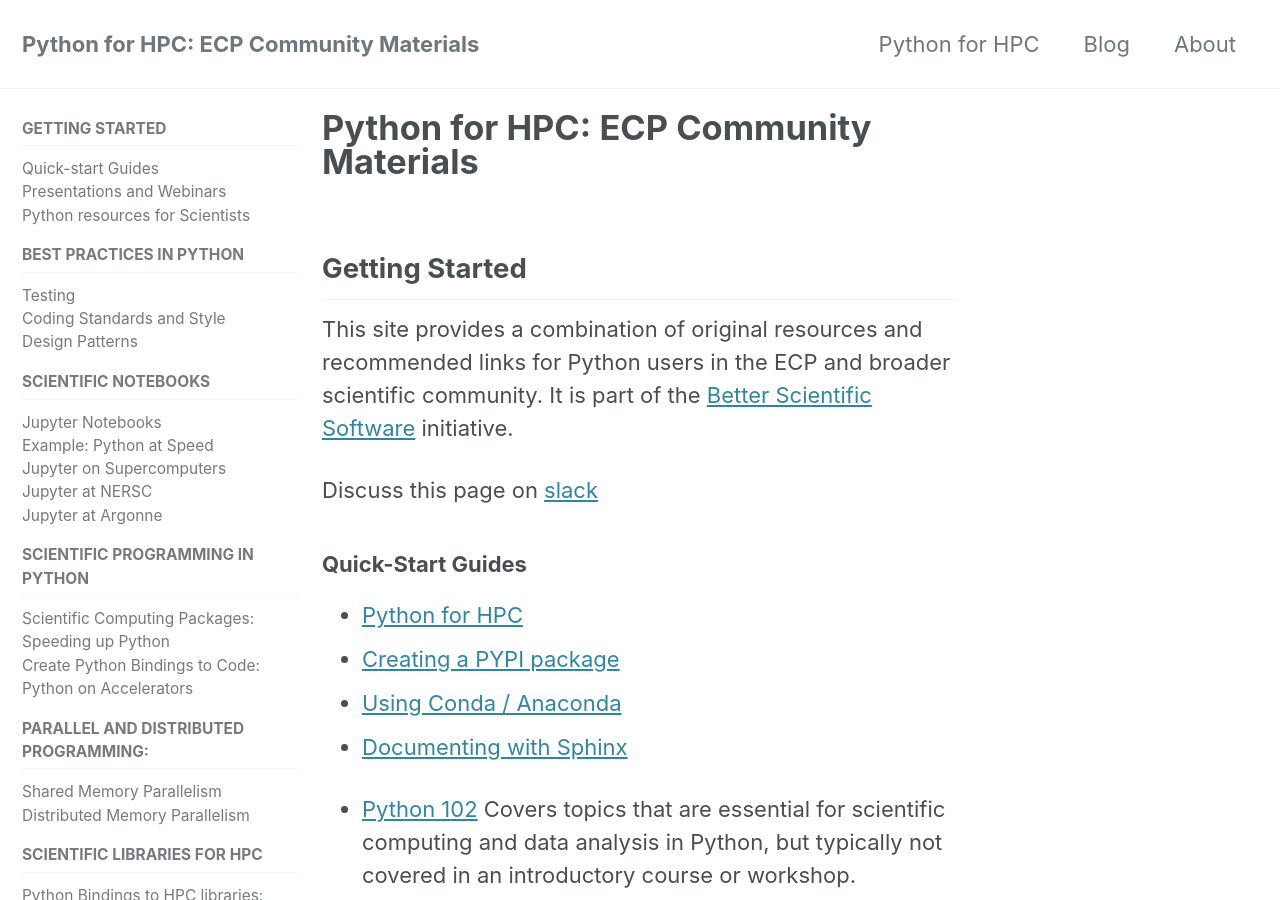
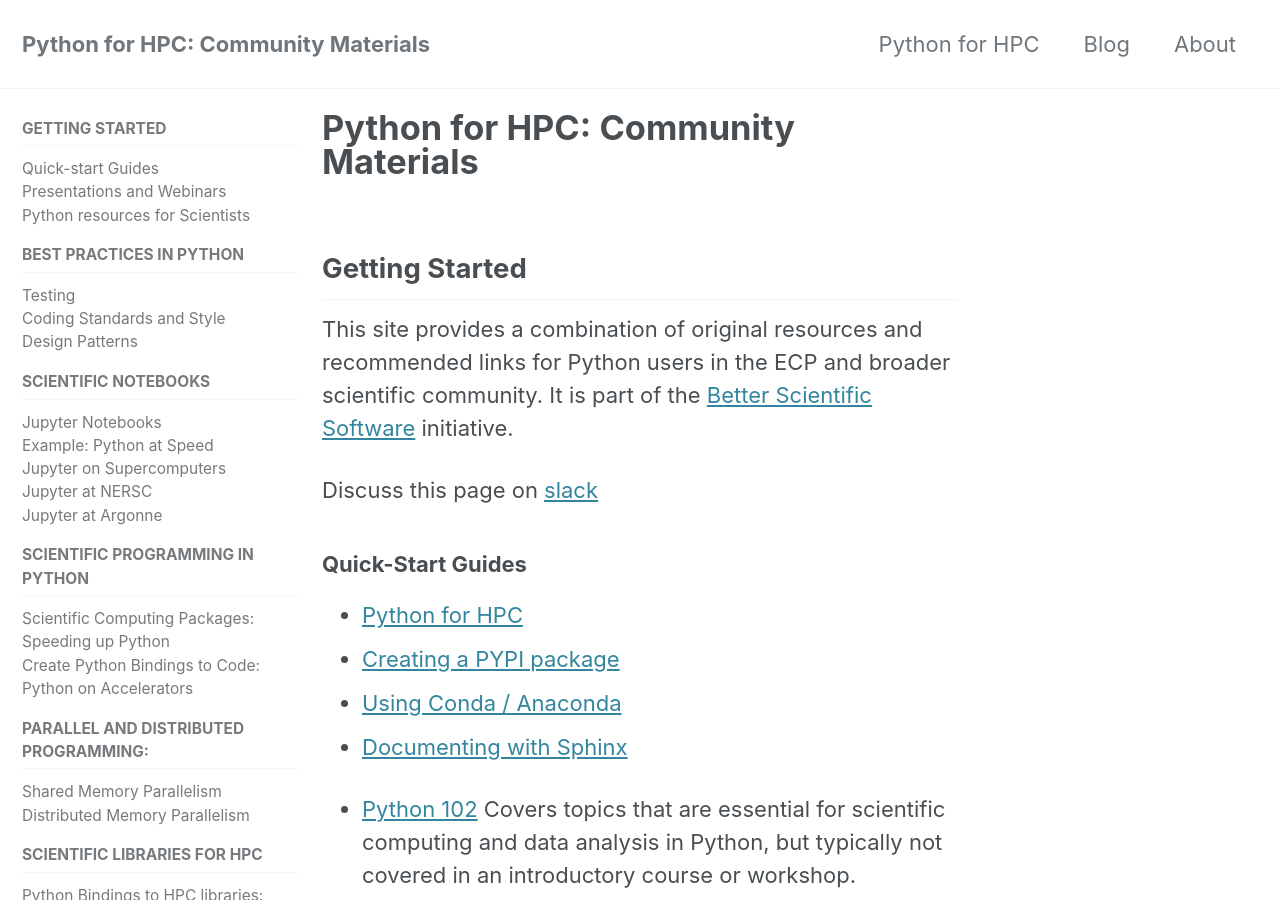
Before and after one commit to betterscientificsoftware/python-for-hpc, a Jekyll site: the page built from _pages/content.md, in a window 1280 px wide and 900 px high. Built offline with Jekyll 4.4.1, drawn with Linux system fonts in a browser that asks for light colours; cached includes are drawn as plain includes; nearby versions of some CDN libraries; comment, search, counter and statistics services are not loaded.

Commit message:
Remove ECP from header

```diff
--- a/_config.yml
+++ b/_config.yml
@@ -16,7 +16,7 @@ minimal_mistakes_skin    : "default" # "air", "aqua", "contrast", "dark", "dirt"
 
 # Site Settings
 locale                   : "en-US"
-title                    : "Python for HPC: ECP Community Materials"
+title                    : "Python for HPC: Community Materials"
 title_separator          : "-"
 name                     : "Better Scientific Software"
 description              : "This site provides a combination of original resources and recommended links for Python users in the HPC and broader scientific community. It is part of the [Better Scientific Software](https://bssw.io/) initiative."
--- a/_pages/content.md
+++ b/_pages/content.md
@@ -1,7 +1,7 @@
 ---
 layout: single
 permalink: /python-for-hpc/
-title: "Python for HPC: ECP Community Materials"
+title: "Python for HPC: Community Materials"
 excerpt: "Python for Scientists and Programmers in High Performance Computing from clusters to Supercomputers"
 author_profile: false
 comments: true
@@ -10,7 +10,7 @@ sidebar:
 ---
 
 
-<!-- # Python for HPC: ECP Community Materials -->
+<!-- # Python for HPC: Community Materials -->
 
 ## Getting Started
 
```
Also changed, not shown: README.md.
